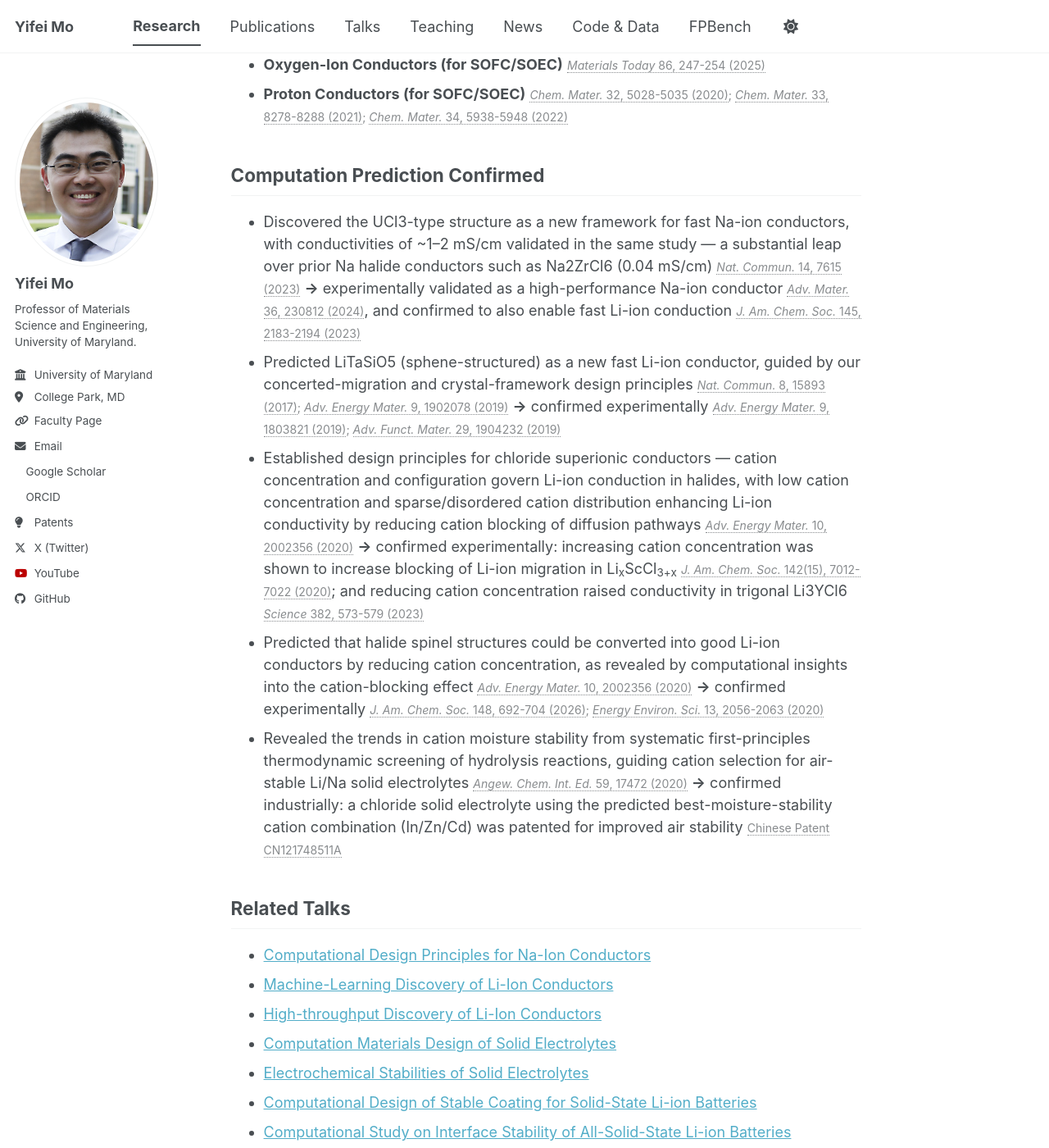
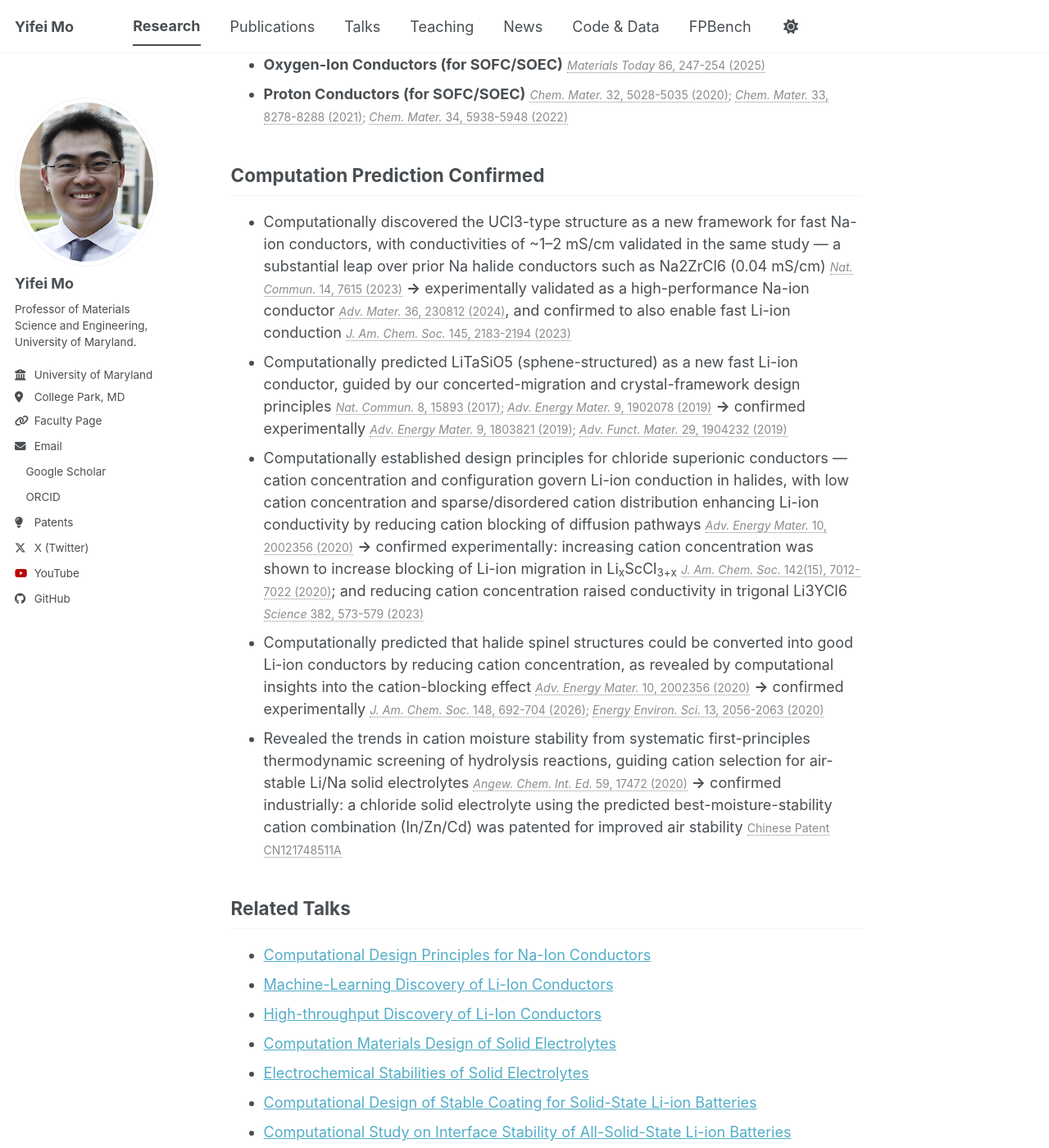
Before and after one commit to yifeimo/yifeimo.github.io, a Jekyll site: the page built from _research/materials-design-discovery.md, in a window 1280 px wide and 1400 px high, scrolled down 1653 px. Shown: the whole window at 82% size. Built offline with Jekyll 4.4.1, drawn with Linux system fonts in a browser that asks for light colours; a style sheet for code colours, icons or effects is not loaded.

Commit message:
Clarify prediction bullets as computationally discovered/predicted/established
Co-Authored-By: Claude Sonnet 5 <noreply@anthropic.com>

```diff
--- a/_research/materials-design-discovery.md
+++ b/_research/materials-design-discovery.md
@@ -43,10 +43,10 @@ Topics
 Computation Prediction Confirmed
 ------
 
-* Discovered the UCl3-type structure as a new framework for fast Na-ion conductors, with conductivities of ~1–2 mS/cm validated in the same study — a substantial leap over prior Na halide conductors such as Na2ZrCl6 (0.04 mS/cm) <span class="citation">[*Nat. Commun.* 14, 7615 (2023)](https://doi.org/10.1038/s41467-023-43436-3)</span> **→** experimentally validated as a high-performance Na-ion conductor <span class="citation">[*Adv. Mater.* 36, 230812 (2024)](https://doi.org/10.1002/adma.202308012)</span>, and confirmed to also enable fast Li-ion conduction <span class="citation">[*J. Am. Chem. Soc.* 145, 2183-2194 (2023)](https://doi.org/10.1021/jacs.2c09446)</span>
-* Predicted LiTaSiO5 (sphene-structured) as a new fast Li-ion conductor, guided by our concerted-migration and crystal-framework design principles <span class="citation">[*Nat. Commun.* 8, 15893 (2017)](http://dx.doi.org/10.1038/ncomms15893); [*Adv. Energy Mater.* 9, 1902078 (2019)](https://doi.org/10.1002/aenm.201902078)</span> **→** confirmed experimentally <span class="citation">[*Adv. Energy Mater.* 9, 1803821 (2019)](https://doi.org/10.1002/aenm.201803821); [*Adv. Funct. Mater.* 29, 1904232 (2019)](https://doi.org/10.1002/adfm.201904232)</span>
-* Established design principles for chloride superionic conductors — cation concentration and configuration govern Li-ion conduction in halides, with low cation concentration and sparse/disordered cation distribution enhancing Li-ion conductivity by reducing cation blocking of diffusion pathways <span class="citation">[*Adv. Energy Mater.* 10, 2002356 (2020)](https://doi.org/10.1002/aenm.202002356)</span> **→** confirmed experimentally: increasing cation concentration was shown to increase blocking of Li-ion migration in Li<sub>x</sub>ScCl<sub>3+x</sub> <span class="citation">[*J. Am. Chem. Soc.* 142(15), 7012-7022 (2020)](https://doi.org/10.1021/jacs.0c00134)</span>; and reducing cation concentration raised conductivity in trigonal Li3YCl6 <span class="citation">[*Science* 382, 573-579 (2023)](https://doi.org/10.1126/science.adg6591)</span>
-* Predicted that halide spinel structures could be converted into good Li-ion conductors by reducing cation concentration, as revealed by computational insights into the cation-blocking effect <span class="citation">[*Adv. Energy Mater.* 10, 2002356 (2020)](https://doi.org/10.1002/aenm.202002356)</span> **→** confirmed experimentally <span class="citation">[*J. Am. Chem. Soc.* 148, 692-704 (2026)](https://doi.org/10.1021/jacs.5c15656); [*Energy Environ. Sci.* 13, 2056-2063 (2020)](https://doi.org/10.1039/d0ee01017)</span>
+* Computationally discovered the UCl3-type structure as a new framework for fast Na-ion conductors, with conductivities of ~1–2 mS/cm validated in the same study — a substantial leap over prior Na halide conductors such as Na2ZrCl6 (0.04 mS/cm) <span class="citation">[*Nat. Commun.* 14, 7615 (2023)](https://doi.org/10.1038/s41467-023-43436-3)</span> **→** experimentally validated as a high-performance Na-ion conductor <span class="citation">[*Adv. Mater.* 36, 230812 (2024)](https://doi.org/10.1002/adma.202308012)</span>, and confirmed to also enable fast Li-ion conduction <span class="citation">[*J. Am. Chem. Soc.* 145, 2183-2194 (2023)](https://doi.org/10.1021/jacs.2c09446)</span>
+* Computationally predicted LiTaSiO5 (sphene-structured) as a new fast Li-ion conductor, guided by our concerted-migration and crystal-framework design principles <span class="citation">[*Nat. Commun.* 8, 15893 (2017)](http://dx.doi.org/10.1038/ncomms15893); [*Adv. Energy Mater.* 9, 1902078 (2019)](https://doi.org/10.1002/aenm.201902078)</span> **→** confirmed experimentally <span class="citation">[*Adv. Energy Mater.* 9, 1803821 (2019)](https://doi.org/10.1002/aenm.201803821); [*Adv. Funct. Mater.* 29, 1904232 (2019)](https://doi.org/10.1002/adfm.201904232)</span>
+* Computationally established design principles for chloride superionic conductors — cation concentration and configuration govern Li-ion conduction in halides, with low cation concentration and sparse/disordered cation distribution enhancing Li-ion conductivity by reducing cation blocking of diffusion pathways <span class="citation">[*Adv. Energy Mater.* 10, 2002356 (2020)](https://doi.org/10.1002/aenm.202002356)</span> **→** confirmed experimentally: increasing cation concentration was shown to increase blocking of Li-ion migration in Li<sub>x</sub>ScCl<sub>3+x</sub> <span class="citation">[*J. Am. Chem. Soc.* 142(15), 7012-7022 (2020)](https://doi.org/10.1021/jacs.0c00134)</span>; and reducing cation concentration raised conductivity in trigonal Li3YCl6 <span class="citation">[*Science* 382, 573-579 (2023)](https://doi.org/10.1126/science.adg6591)</span>
+* Computationally predicted that halide spinel structures could be converted into good Li-ion conductors by reducing cation concentration, as revealed by computational insights into the cation-blocking effect <span class="citation">[*Adv. Energy Mater.* 10, 2002356 (2020)](https://doi.org/10.1002/aenm.202002356)</span> **→** confirmed experimentally <span class="citation">[*J. Am. Chem. Soc.* 148, 692-704 (2026)](https://doi.org/10.1021/jacs.5c15656); [*Energy Environ. Sci.* 13, 2056-2063 (2020)](https://doi.org/10.1039/d0ee01017)</span>
 * Revealed the trends in cation moisture stability from systematic first-principles thermodynamic screening of hydrolysis reactions, guiding cation selection for air-stable Li/Na solid electrolytes <span class="citation">[*Angew. Chem. Int. Ed.* 59, 17472 (2020)](https://doi.org/10.1002/anie.202007621)</span> **→** confirmed industrially: a chloride solid electrolyte using the predicted best-moisture-stability cation combination (In/Zn/Cd) was patented for improved air stability <span class="citation">[Chinese Patent CN121748511A](https://patents.google.com/patent/CN121748511A/en)</span>
 
 Related Talks
```
